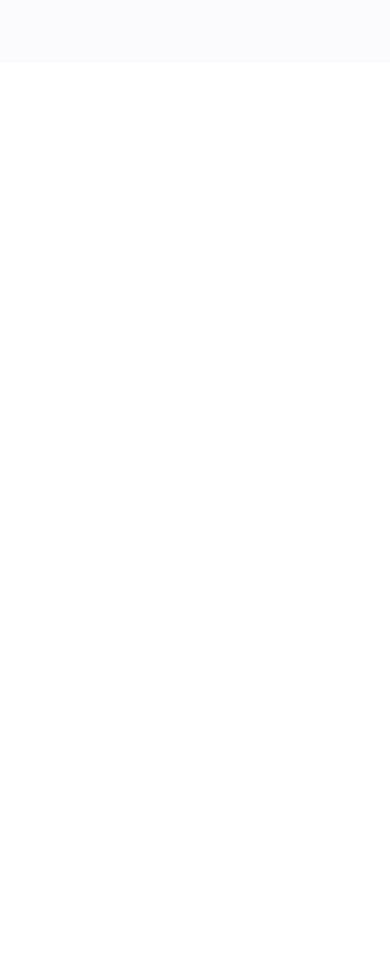
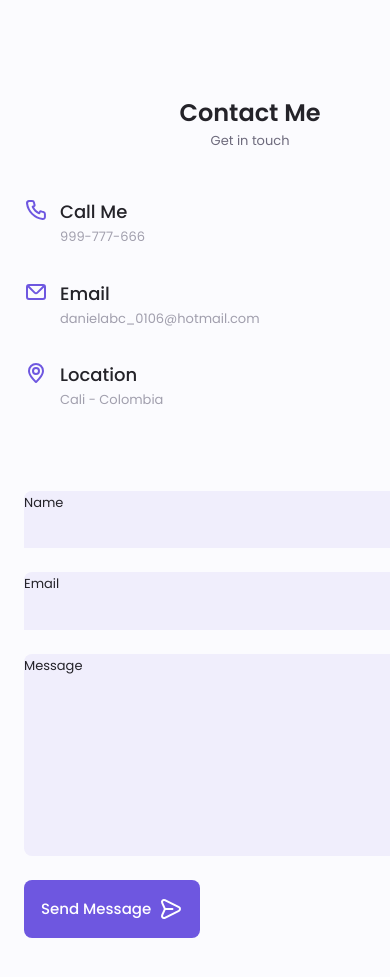
Before and after one commit to DaniBonica001/my-portafolio, a React (Vite) app: page / in a window 390 px wide. Shown: the part 3220-4197 px from the top of the page. Before the commit the page ends 3283 px from the top, so only its background shows below. Built offline with nearby package versions, Linux system fonts and the light colour scheme.

Commit message:
Contact - mobile view

```diff
--- a/package.json
+++ b/package.json
@@ -14,6 +14,7 @@
     "node-sass": "^9.0.0",
     "react": "^18.2.0",
     "react-dom": "^18.2.0",
+    "react-hook-form": "^7.45.1",
     "react-icons": "^4.10.1",
     "swiper": "^10.0.3"
   },
--- a/src/App.jsx
+++ b/src/App.jsx
@@ -4,6 +4,7 @@ import About from "./Components/About";
 import Skills from "./Components/Skills";
 import Services from "./Components/Services";
 import Portafolio from "./Components/Portafolio";
+import Contact from "./Components/Contact";
 
 function App() {
   return (
@@ -14,6 +15,7 @@ function App() {
       <Skills/>
       <Services/>
       <Portafolio/>
+      <Contact/>
 
     </>
   );
--- /dev/null
+++ b/src/Components/Contact.jsx
@@ -0,0 +1,107 @@
+import "./styles.css";
+import { UilPhone } from "@iconscout/react-unicons";
+import { UilEnvelope } from "@iconscout/react-unicons";
+import { UilMapMarker } from "@iconscout/react-unicons";
+import { UilMessage } from "@iconscout/react-unicons";
+
+import { useForm } from "react-hook-form";
+
+function Contact() {
+  const { register, handleSubmit, reset } = useForm({
+    defaultValues: {
+      name: "",
+      email: "",
+      message: "",
+    },
+  });
+
+  const onSubmit = (data) => {
+    console.log(data);
+    reset();
+  };
+
+  return (
+    <section className="contact section" id="contact">
+      <h2 className="section__title">Contact Me</h2>
+      <span className="section__subtitle">Get in touch</span>
+
+      <div className="contact__container container grid">
+        <div>
+          <div className="contact__information">
+            <UilPhone className="contact__icon" />
+
+            <div>
+              <h3 className="contact__title">Call Me</h3>
+              <span className="contact__subtitle">999-777-666</span>
+            </div>
+          </div>
+
+          <div className="contact__information">
+            <UilEnvelope className="contact__icon" />
+
+            <div>
+              <h3 className="contact__title">Email</h3>
+              <span className="contact__subtitle">
+                danielabc_0106@hotmail.com
+              </span>
+            </div>
+          </div>
+
+          <div className="contact__information">
+            <UilMapMarker className="contact__icon" />
+
+            <div>
+              <h3 className="contact__title">Location</h3>
+              <span className="contact__subtitle">Cali - Colombia</span>
+            </div>
+          </div>
+        </div>
+
+        <form onSubmit={handleSubmit(onSubmit)} className="contact__form grid">
+          <div className="contact__inputs grid">
+
+            <div className="contact__content">
+              <label htmlFor="" className="contact__label">
+                Name
+              </label>
+              <input
+                {...register("name")}
+                type="text"
+                className="contact__input"
+              />
+            </div>
+
+            <div className="contact__content">
+              <label htmlFor="" className="contact__label">
+                Email
+              </label>
+              <input
+                {...register("email")}
+                type="email"
+                className="contact__input"
+              />
+            </div>
+
+            <div className="contact__content">
+              <label htmlFor="" className="contact__label">
+                Message
+              </label>
+              <textarea
+                {...register("message")}
+                cols="0"
+                rows="7"
+                type="text"
+                className="contact__input"
+              />
+            </div>
+          </div>
+          <div>
+            <button type="submit" className="button button--flex">Send Message <UilMessage className="button__icon"/> </button>
+          </div>
+        </form>
+      </div>
+    </section>
+  );
+}
+
+export default Contact;
--- a/src/Components/NavBar.jsx
+++ b/src/Components/NavBar.jsx
@@ -53,7 +53,7 @@ function NavBar() {
                 </a>
               </li>
               <li className="nav_item">
-                <a href="#" className="nav__link" onClick={HideNavMenuBySection}>
+                <a href="#contact" className="nav__link" onClick={HideNavMenuBySection}>
                   <UilMessage className="nav__icon"/> Contact me
                 </a>
               </li>
--- a/src/Components/styles.css
+++ b/src/Components/styles.css
@@ -664,14 +664,53 @@ img {
 }
 
 
-/*==================== PROJECT IN MIND ====================*/
+/*==================== CONTACT ME ====================*/
+.contact__container{
+  row-gap: 3rem;
+}
 
+.contact__information{
+  display: flex;
+  margin-bottom: var(--mb-2);
+}
 
-/*==================== TESTIMONIAL ====================*/
+.contact__icon{
+  font-size: 2rem;
+  color: var(--first-color);
+  margin-right: var(--mb-0-75);
+}
 
+.contact__title{
+  font-size: var(--h3-font-size);
+  font-weight: var(--font-medium);
+}
 
-/*==================== CONTACT ME ====================*/
+.contact__subtitle{
+  font-size: var(--small-font-size);
+  color: var(--text-color-light);
+}
 
+.contact__content{
+  background-color: var(--input-color);
+  border-radius: .5rem;
+  padding: .75rem 1 rem .25rem,
+}
+
+.contact__label{
+  font-size: var(--small-font-size);
+  color: var(--title-color);
+}
+
+.contact__input{
+  width: 100%;
+  background-color: var(--input-color);
+  color: var(--text-color);
+  font-family: var(--body-font);
+  font-size: var(--normal-font-size);
+  border: none;
+  outline: none;
+  padding: .25rem .5rem .5rem 0;
+}
 
 /*==================== FOOTER ====================*/
 
```
Also changed, not shown: 1 other file (tests, documents, lock files or other folders).
